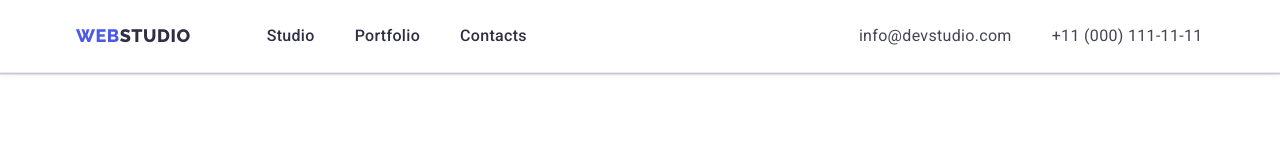
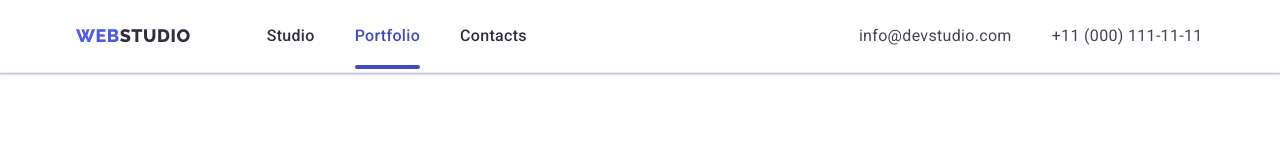
Before and after one commit to sofiialives/goit-markup-hw-05, a plain HTML site: page portfolio.html in a window 1280 px wide. Shown: the top 160 px of the page. Drawn offline with nearby package versions, Linux system fonts and the light colour scheme.

Commit message:
Update portfolio.html

```diff
--- a/portfolio.html
+++ b/portfolio.html
@@ -24,7 +24,7 @@
                 </a>
                 <ul class="header-nav-list list">
                     <li><a href="./index.html" class="header-li-link link">Studio</a></li>
-                    <li><a href="./portfolio.html" class="header-li-link link ">Portfolio</a></li>
+                    <li><a href="./portfolio.html" class="header-li-link current link ">Portfolio</a></li>
                     <li><a href="" class="header-li-link link">Contacts</a></li>
                 </ul>
             </nav>
```
